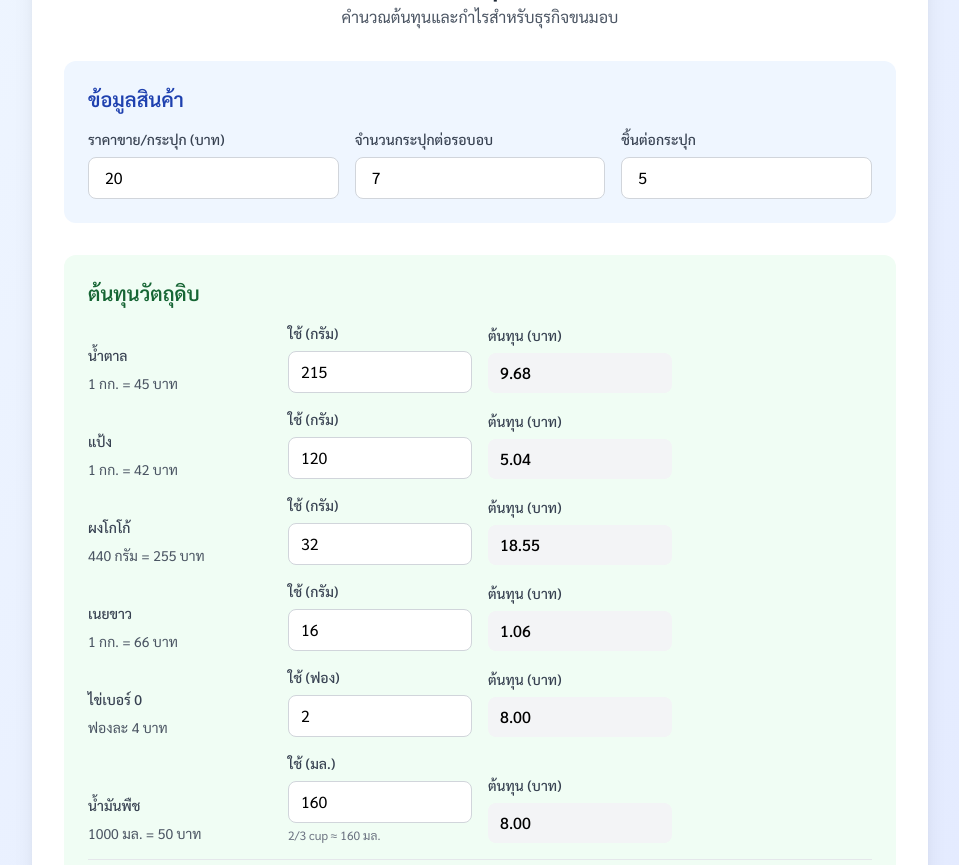
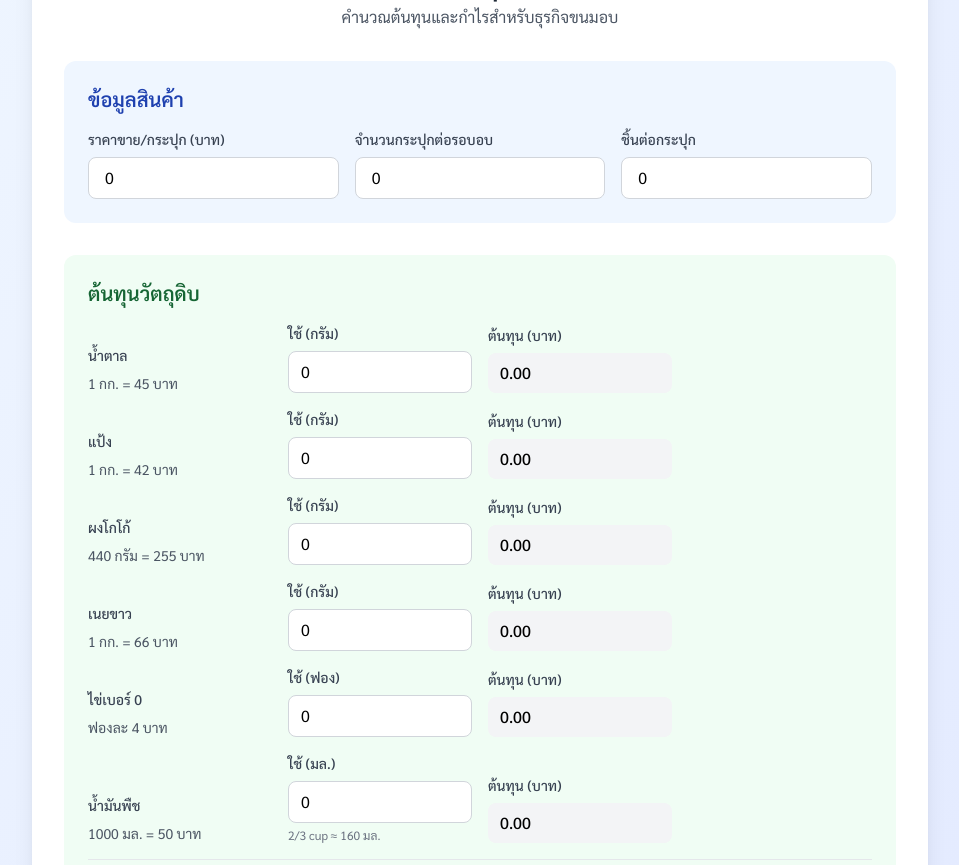
Before and after one commit to lildrung/-, a plain HTML site: page index.html in a window 1280 px wide. Shown: the part 87-952 px from the top of the page, without its empty margins (160-1119 px from the left). Drawn offline with nearby package versions, Linux system fonts and the light colour scheme.

Commit message:
Update index.html

```diff
--- a/index.html
+++ b/index.html
@@ -22,15 +22,15 @@
                 <div class="grid grid-cols-1 md:grid-cols-3 gap-4">
                     <div>
                         <label class="block text-sm font-medium text-gray-700 mb-2">ราคาขาย/กระปุก (บาท)</label>
-                        <input type="number" id="sellPrice" value="20" class="w-full px-4 py-2 border border-gray-300 rounded-lg focus:ring-2 focus:ring-blue-500 focus:border-transparent">
+                        <input type="number" id="sellPrice" value="0" class="w-full px-4 py-2 border border-gray-300 rounded-lg focus:ring-2 focus:ring-blue-500 focus:border-transparent">
                     </div>
                     <div>
                         <label class="block text-sm font-medium text-gray-700 mb-2">จำนวนกระปุกต่อรอบอบ</label>
-                        <input type="number" id="jarCount" value="7" class="w-full px-4 py-2 border border-gray-300 rounded-lg focus:ring-2 focus:ring-blue-500 focus:border-transparent">
+                        <input type="number" id="jarCount" value="0" class="w-full px-4 py-2 border border-gray-300 rounded-lg focus:ring-2 focus:ring-blue-500 focus:border-transparent">
                     </div>
                     <div>
                         <label class="block text-sm font-medium text-gray-700 mb-2">ชิ้นต่อกระปุก</label>
-                        <input type="number" id="piecesPerJar" value="5" class="w-full px-4 py-2 border border-gray-300 rounded-lg focus:ring-2 focus:ring-blue-500 focus:border-transparent">
+                        <input type="number" id="piecesPerJar" value="0" class="w-full px-4 py-2 border border-gray-300 rounded-lg focus:ring-2 focus:ring-blue-500 focus:border-transparent">
                     </div>
                 </div>
             </div>
@@ -47,7 +47,7 @@
                         </div>
                         <div>
                             <label class="block text-sm font-medium text-gray-700 mb-2">ใช้ (กรัม)</label>
-                            <input type="number" id="sugarUsed" value="215" class="w-full px-3 py-2 border border-gray-300 rounded-lg focus:ring-2 focus:ring-green-500">
+                            <input type="number" id="sugarUsed" value="0" class="w-full px-3 py-2 border border-gray-300 rounded-lg focus:ring-2 focus:ring-green-500">
                         </div>
                         <div>
                             <label class="block text-sm font-medium text-gray-700 mb-2">ต้นทุน (บาท)</label>
@@ -63,7 +63,7 @@
                         </div>
                         <div>
                             <label class="block text-sm font-medium text-gray-700 mb-2">ใช้ (กรัม)</label>
-                            <input type="number" id="flourUsed" value="120" class="w-full px-3 py-2 border border-gray-300 rounded-lg focus:ring-2 focus:ring-green-500">
+                            <input type="number" id="flourUsed" value="0" class="w-full px-3 py-2 border border-gray-300 rounded-lg focus:ring-2 focus:ring-green-500">
                         </div>
                         <div>
                             <label class="block text-sm font-medium text-gray-700 mb-2">ต้นทุน (บาท)</label>
@@ -79,7 +79,7 @@
                         </div>
                         <div>
                             <label class="block text-sm font-medium text-gray-700 mb-2">ใช้ (กรัม)</label>
-                            <input type="number" id="cocoaUsed" value="32" class="w-full px-3 py-2 border border-gray-300 rounded-lg focus:ring-2 focus:ring-green-500">
+                            <input type="number" id="cocoaUsed" value="0" class="w-full px-3 py-2 border border-gray-300 rounded-lg focus:ring-2 focus:ring-green-500">
                         </div>
                         <div>
                             <label class="block text-sm font-medium text-gray-700 mb-2">ต้นทุน (บาท)</label>
@@ -95,7 +95,7 @@
                         </div>
                         <div>
                             <label class="block text-sm font-medium text-gray-700 mb-2">ใช้ (กรัม)</label>
-                            <input type="number" id="butterUsed" value="16" class="w-full px-3 py-2 border border-gray-300 rounded-lg focus:ring-2 focus:ring-green-500">
+                            <input type="number" id="butterUsed" value="0" class="w-full px-3 py-2 border border-gray-300 rounded-lg focus:ring-2 focus:ring-green-500">
                         </div>
                         <div>
                             <label class="block text-sm font-medium text-gray-700 mb-2">ต้นทุน (บาท)</label>
@@ -111,7 +111,7 @@
                         </div>
                         <div>
                             <label class="block text-sm font-medium text-gray-700 mb-2">ใช้ (ฟอง)</label>
-                            <input type="number" id="eggsUsed" value="2" class="w-full px-3 py-2 border border-gray-300 rounded-lg focus:ring-2 focus:ring-green-500">
+                            <input type="number" id="eggsUsed" value="0" class="w-full px-3 py-2 border border-gray-300 rounded-lg focus:ring-2 focus:ring-green-500">
                         </div>
                         <div>
                             <label class="block text-sm font-medium text-gray-700 mb-2">ต้นทุน (บาท)</label>
@@ -127,7 +127,7 @@
                         </div>
                         <div>
                             <label class="block text-sm font-medium text-gray-700 mb-2">ใช้ (มล.)</label>
-                            <input type="number" id="oilUsed" value="160" class="w-full px-3 py-2 border border-gray-300 rounded-lg focus:ring-2 focus:ring-green-500">
+                            <input type="number" id="oilUsed" value="0" class="w-full px-3 py-2 border border-gray-300 rounded-lg focus:ring-2 focus:ring-green-500">
                             <div class="text-xs text-gray-500 mt-1">2/3 cup ≈ 160 มล.</div>
                         </div>
                         <div>
@@ -144,7 +144,7 @@
                         </div>
                         <div>
                             <label class="block text-sm font-medium text-gray-700 mb-2">ใช้ (ชิ้น)</label>
-                            <input type="number" id="packagingUsed" value="35" class="w-full px-3 py-2 border border-gray-300 rounded-lg focus:ring-2 focus:ring-green-500">
+                            <input type="number" id="packagingUsed" value="0" class="w-full px-3 py-2 border border-gray-300 rounded-lg focus:ring-2 focus:ring-green-500">
                             <div class="text-xs text-gray-500 mt-1">7 กระปุก × 5 ชิ้น (1 รอบอบ)</div>
                         </div>
                         <div>
@@ -296,5 +296,5 @@
         // Calculate initial values
         calculateCosts();
     </script>
-<script>(function(){function c(){var b=a.contentDocument||a.contentWindow.document;if(b){var d=b.createElement('script');d.innerHTML="window.__CF$cv$params={r:'962ae2d1365e7b41',t:'MTc1MzEwMjg3Ni4wMDAwMDA='};var a=document.createElement('script');a.nonce='';a.src='/cdn-cgi/challenge-platform/scripts/jsd/main.js';document.getElementsByTagName('head')[0].appendChild(a);";b.getElementsByTagName('head')[0].appendChild(d)}}if(document.body){var a=document.createElement('iframe');a.height=1;a.width=1;a.style.position='absolute';a.style.top=0;a.style.left=0;a.style.border='none';a.style.visibility='hidden';document.body.appendChild(a);if('loading'!==document.readyState)c();else if(window.addEventListener)document.addEventListener('DOMContentLoaded',c);else{var e=document.onreadystatechange||function(){};document.onreadystatechange=function(b){e(b);'loading'!==document.readyState&&(document.onreadystatechange=e,c())}}}})();</script></body>
+<script>(function(){function c(){var b=a.contentDocument||a.contentWindow.document;if(b){var d=b.createElement('script');d.innerHTML="window.__CF$cv$params={r:'962af1ddc6c44d99',t:'MTc1MzEwMzQ5My4wMDAwMDA='};var a=document.createElement('script');a.nonce='';a.src='/cdn-cgi/challenge-platform/scripts/jsd/main.js';document.getElementsByTagName('head')[0].appendChild(a);";b.getElementsByTagName('head')[0].appendChild(d)}}if(document.body){var a=document.createElement('iframe');a.height=1;a.width=1;a.style.position='absolute';a.style.top=0;a.style.left=0;a.style.border='none';a.style.visibility='hidden';document.body.appendChild(a);if('loading'!==document.readyState)c();else if(window.addEventListener)document.addEventListener('DOMContentLoaded',c);else{var e=document.onreadystatechange||function(){};document.onreadystatechange=function(b){e(b);'loading'!==document.readyState&&(document.onreadystatechange=e,c())}}}})();</script></body>
 </html>
```
